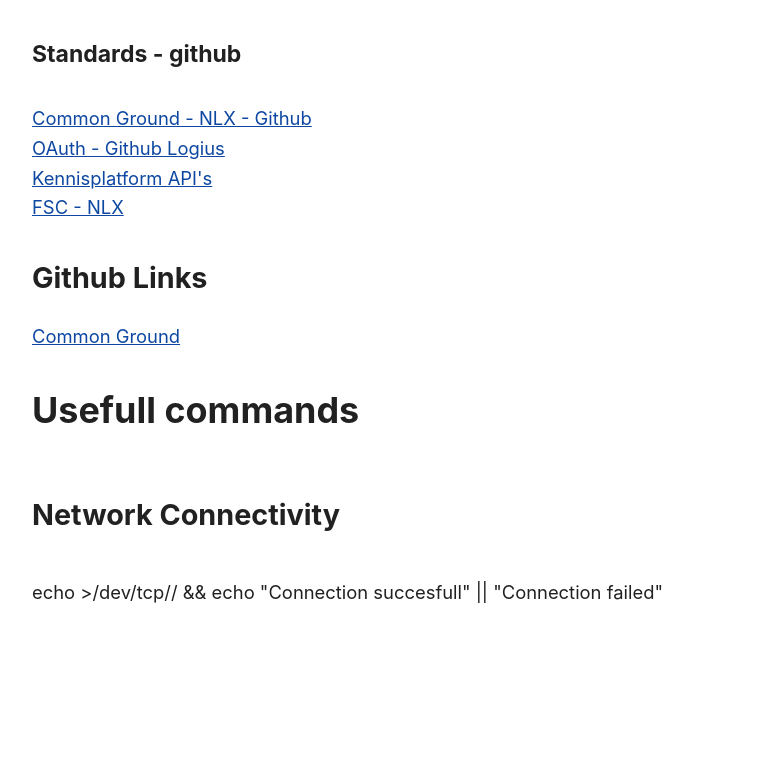
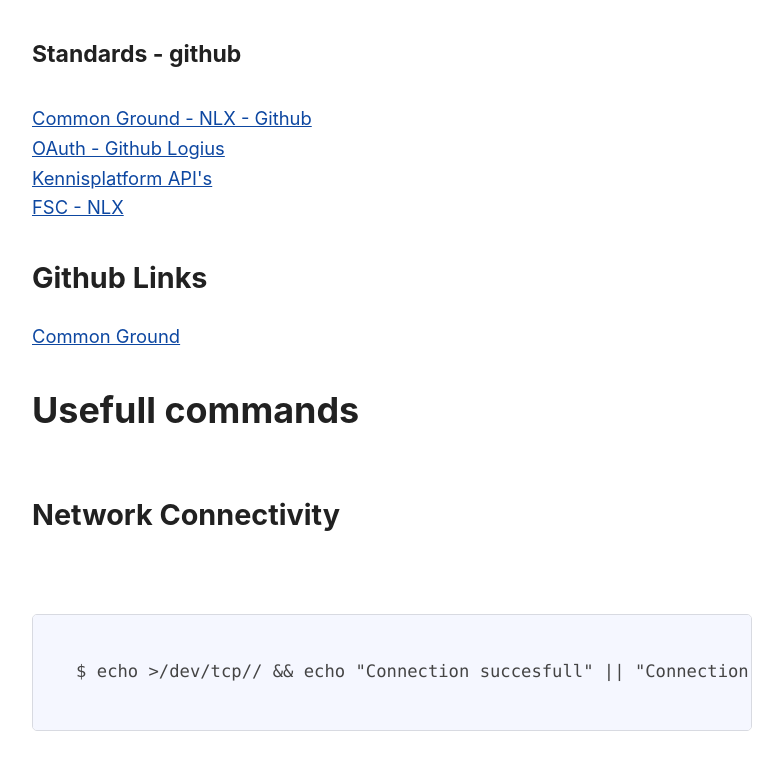
Before and after one commit to JanJaapZ/janjaapz.github.io, a plain HTML site: page index.html in a window 1280 px wide. Shown: the part 1309-2079 px from the top of the page, without its empty margins (248-1031 px from the left). Before the commit the page ends 1935 px from the top, so only its background shows below. Drawn offline with Linux system fonts and the light colour scheme.

Commit message:
Update index.html
Added correct code block

```diff
--- a/index.html
+++ b/index.html
@@ -51,8 +51,11 @@
 
 <h3>Network Connectivity</h3>
 <p class ="code">
-echo >/dev/tcp/<host>/<port> && echo "Connection succesfull" || "Connection failed"
-
+<pre>
+  <code>
+  $ echo >/dev/tcp/<host>/<port> && echo "Connection succesfull" || "Connection failed"
+  </code>
+</pre>
 </p>
 </body>
 </html>
```
